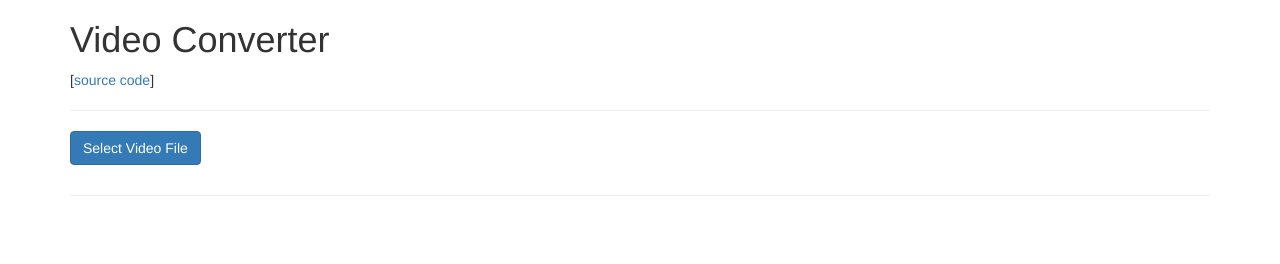
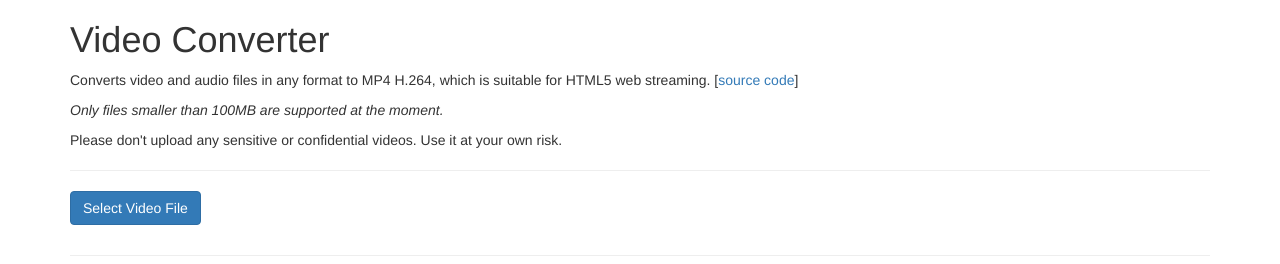
Before and after one commit to laocan/video-conversion-app, a website: page public/index.html in a window 1280 px wide. Drawn offline with nearby package versions, Linux system fonts and the light colour scheme; some packages are replaced by stand-ins of ours; a script that the page names is missing.

Commit message:
Added instructions and disclaimer.

```diff
--- a/public/index.html
+++ b/public/index.html
@@ -17,10 +17,15 @@
 <div class="container">
 
     <h1>Video Converter</h1>
-    [<a href="http://github.com/felipead/video-conversion-app">source code</a>]
+    <p>Converts video and audio files in any format to MP4 H.264, which is suitable for HTML5 web streaming.
+        [<a href="http://github.com/felipead/video-conversion-app">source code</a>]</p>
 
+    <p><em>Only files smaller than 100MB are supported at the moment.</em></p>
+
+    <p>Please don't upload any sensitive or confidential videos. Use it at your own risk.</p>
     <hr class="soften"/>
 
+    <div>
         <div style="margin-bottom: 30px;">
             <span class="btn btn-primary btn-file">
                 Select Video File <input type="file" nv-file-select uploader="uploader"/>
@@ -33,8 +38,8 @@
                 <div class="progress-bar" role="progressbar" ng-style="{ 'width': uploader.progress + '%' }"></div>
             </div>
         </div>
-
         <hr class="soften"/>
+    </div>
 
     <div ng-show="showUploadedVideoMessage">
         <p>Original video file uploaded to Amazon S3: <a ng-href="{{uploadedVideoUri}}">{{uploadedVideoUri}}</a></p>
```
Lines whose indentation alone changed are shown as unchanged.
